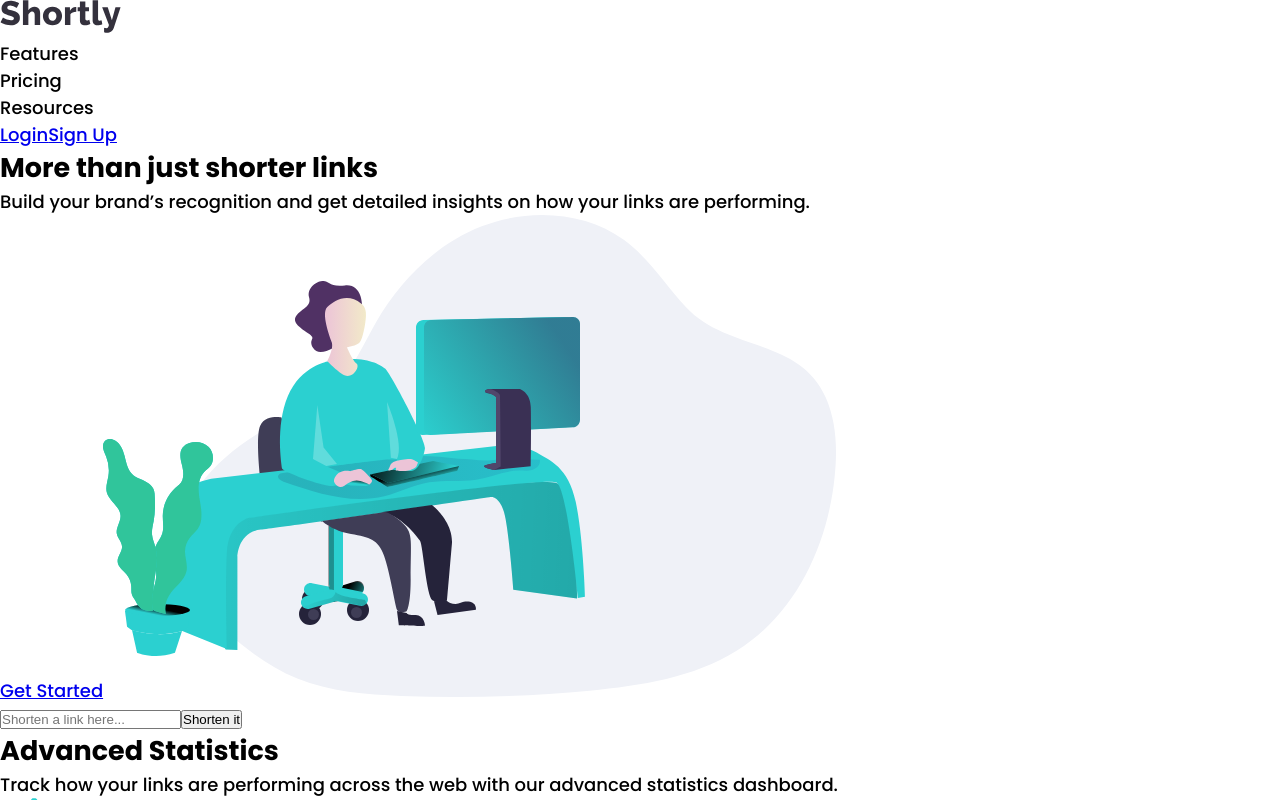
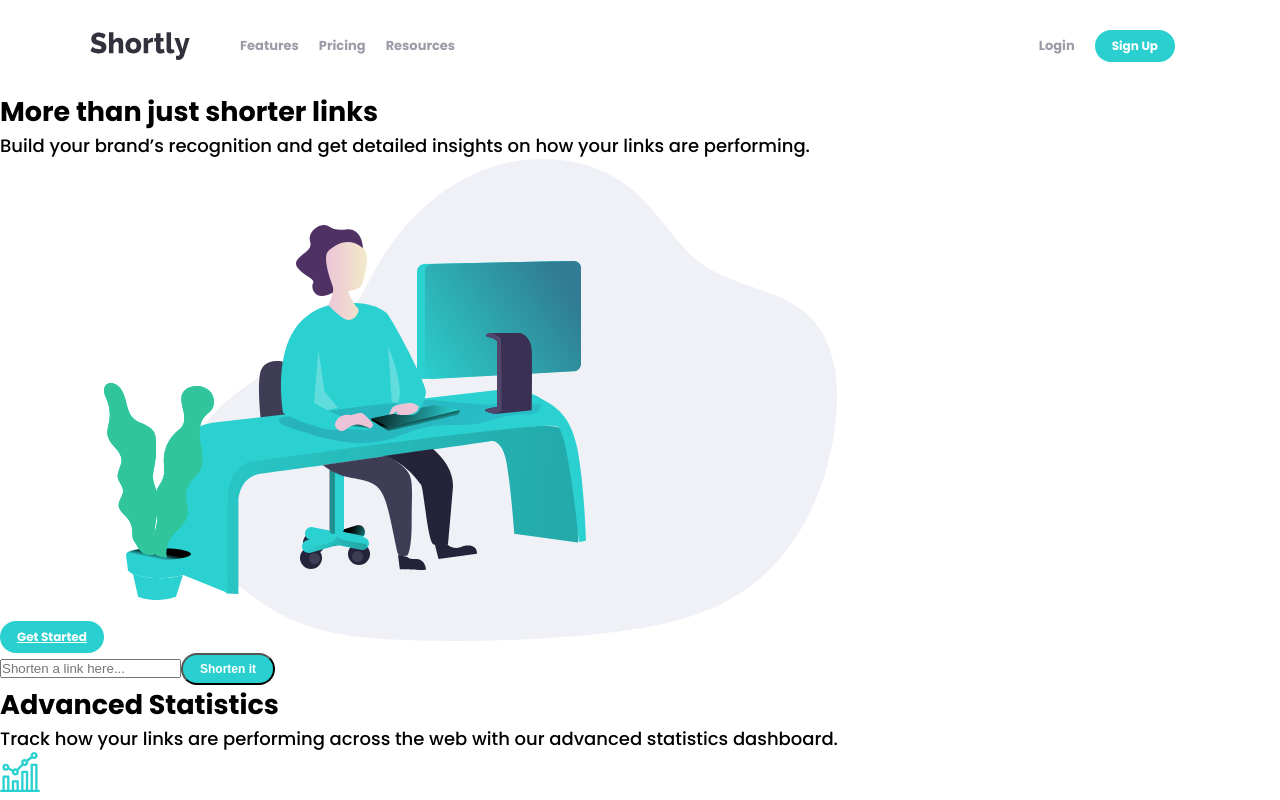
Before and after one commit to waleed-alfaifi/url-shortening-app, a React (Create React App) app: page / in a window 1280 px wide. Shown: the top 800 px of the page. Built offline with nearby package versions, Linux system fonts and the light colour scheme.

Commit message:
Completed navbar for desktop

```diff
--- a/public/css/main.css
+++ b/public/css/main.css
@@ -13,3 +13,228 @@ body {
   font-size: 1.8rem;
   font-family: 'Poppins', sans-serif;
 }
+
+.mt-1 {
+  margin-top: 1rem !important;
+}
+
+.mt-2 {
+  margin-top: 2rem !important;
+}
+
+.mt-3 {
+  margin-top: 3rem !important;
+}
+
+.mt-4 {
+  margin-top: 4rem !important;
+}
+
+.mt-5 {
+  margin-top: 5rem !important;
+}
+
+.mt-6 {
+  margin-top: 6rem !important;
+}
+
+.mt-7 {
+  margin-top: 7rem !important;
+}
+
+.mt-8 {
+  margin-top: 8rem !important;
+}
+
+.mt-9 {
+  margin-top: 9rem !important;
+}
+
+.mt-10 {
+  margin-top: 10rem !important;
+}
+
+.mr-1 {
+  margin-right: 1rem !important;
+}
+
+.mr-2 {
+  margin-right: 2rem !important;
+}
+
+.mr-3 {
+  margin-right: 3rem !important;
+}
+
+.mr-4 {
+  margin-right: 4rem !important;
+}
+
+.mr-5 {
+  margin-right: 5rem !important;
+}
+
+.mr-6 {
+  margin-right: 6rem !important;
+}
+
+.mr-7 {
+  margin-right: 7rem !important;
+}
+
+.mr-8 {
+  margin-right: 8rem !important;
+}
+
+.mr-9 {
+  margin-right: 9rem !important;
+}
+
+.mr-10 {
+  margin-right: 10rem !important;
+}
+
+.mb-1 {
+  margin-bottom: 1rem !important;
+}
+
+.mb-2 {
+  margin-bottom: 2rem !important;
+}
+
+.mb-3 {
+  margin-bottom: 3rem !important;
+}
+
+.mb-4 {
+  margin-bottom: 4rem !important;
+}
+
+.mb-5 {
+  margin-bottom: 5rem !important;
+}
+
+.mb-6 {
+  margin-bottom: 6rem !important;
+}
+
+.mb-7 {
+  margin-bottom: 7rem !important;
+}
+
+.mb-8 {
+  margin-bottom: 8rem !important;
+}
+
+.mb-9 {
+  margin-bottom: 9rem !important;
+}
+
+.mb-10 {
+  margin-bottom: 10rem !important;
+}
+
+.ml-1 {
+  margin-left: 1rem !important;
+}
+
+.ml-2 {
+  margin-left: 2rem !important;
+}
+
+.ml-3 {
+  margin-left: 3rem !important;
+}
+
+.ml-4 {
+  margin-left: 4rem !important;
+}
+
+.ml-5 {
+  margin-left: 5rem !important;
+}
+
+.ml-6 {
+  margin-left: 6rem !important;
+}
+
+.ml-7 {
+  margin-left: 7rem !important;
+}
+
+.ml-8 {
+  margin-left: 8rem !important;
+}
+
+.ml-9 {
+  margin-left: 9rem !important;
+}
+
+.ml-10 {
+  margin-left: 10rem !important;
+}
+
+.header {
+  display: flex;
+  align-items: center;
+  padding: 3rem 2rem;
+}
+
+.header__logo {
+  width: 10rem;
+}
+
+.navbar {
+  display: flex;
+  width: 100%;
+}
+
+.navbar a {
+  text-decoration: none;
+}
+
+.navbar__list {
+  list-style: none;
+  display: flex;
+}
+
+.navbar__item:not(:last-child) {
+  margin-right: 2rem;
+}
+
+.navbar__link {
+  color: #9e9aa7;
+  font-size: 1.3rem;
+  font-weight: 700;
+}
+
+.navbar__link:hover, .navbar__link:focus, .navbar__link:active {
+  color: #232127;
+}
+
+.btn {
+  display: inline-block;
+  color: #000000;
+  padding: 0.7rem 1.7rem;
+  border-radius: 3rem;
+  font-size: 1.2rem;
+  font-weight: 700;
+}
+
+.btn:hover {
+  color: #ffffff;
+  background-color: #bfbfbf;
+}
+
+.btn--primary {
+  color: #ffffff;
+  background-color: #2acfcf;
+}
+
+.btn--primary:hover {
+  background-color: #7ce4e4;
+}
+
+.btn--primary:focus, .btn--primary:active {
+  color: #232127;
+}
--- a/src/App.js
+++ b/src/App.js
@@ -2,9 +2,9 @@ import React from 'react';
 import Navbar from './components/Navbar';
 import Showcase from './components/Showcase';
 import Shorten from './components/Shorten';
-import Features from './Layout/Features';
-import CTA from './Layout/CTA';
-import Footer from './Layout/Footer';
+import Features from './layout/Features';
+import CTA from './layout/CTA';
+import Footer from './layout/Footer';
 
 function App() {
   return (
--- a/src/components/Navbar.js
+++ b/src/components/Navbar.js
@@ -3,22 +3,40 @@ import logo from '../images/logo.svg';
 
 const Navbar = () => {
   return (
-    <div>
-      <img src={logo} alt="Shortly Logo" />
-      <nav>
-        <ul className="main-navigation">
-          <li className="main-navigation__item">Features</li>
-          <li className="main-navigation__item">Pricing</li>
-          <li className="main-navigation__item">Resources</li>
-          <a href="#" className="btn">
-            Login
-          </a>
-          <a href="#" className="btn btn--primary">
-            Sign Up
-          </a>
+    <header className="container header">
+      <img src={logo} alt="Shortly Logo" className="header__logo" />
+      <nav className="navbar">
+        <ul className="navbar__list ml-5">
+          <li className="navbar__item">
+            <a href="#" className="navbar__link">
+              Features
+            </a>
+          </li>
+          <li className="navbar__item">
+            <a href="#" className="navbar__link">
+              Pricing
+            </a>
+          </li>
+          <li className="navbar__item">
+            <a href="#" className="navbar__link">
+              Resources
+            </a>
+          </li>
+        </ul>
+        <ul className="navbar__list ml-auto mr-lg-4">
+          <li className="navbar__item">
+            <a href="#" className="navbar__link">
+              Login
+            </a>
+          </li>
+          <li className="navbar__item">
+            <a href="#" className="btn btn--primary">
+              Sign Up
+            </a>
+          </li>
         </ul>
       </nav>
-    </div>
+    </header>
   );
 };
 
--- /dev/null
+++ b/src/sass/components/_btn.scss
@@ -0,0 +1,27 @@
+.btn {
+  display: inline-block;
+  color: #000000;
+  padding: 0.7rem 1.7rem;
+  border-radius: 3rem;
+  font-size: 1.2rem;
+  font-weight: 700;
+
+  &:hover {
+    color: #ffffff;
+    background-color: $gray-color;
+  }
+
+  &--primary {
+    color: #ffffff;
+    background-color: $primary-color;
+
+    &:hover {
+      background-color: lighten($primary-color, 20);
+    }
+
+    &:focus,
+    &:active {
+      color: $dark-violet;
+    }
+  }
+}
--- /dev/null
+++ b/src/sass/components/_navbar.scss
@@ -0,0 +1,31 @@
+.navbar {
+  display: flex;
+  width: 100%;
+
+  a {
+    text-decoration: none;
+  }
+
+  &__list {
+    list-style: none;
+    display: flex;
+  }
+
+  &__item {
+    &:not(:last-child) {
+      margin-right: 2rem;
+    }
+  }
+
+  &__link {
+    color: $grayish-violet;
+    font-size: 1.3rem;
+    font-weight: 700;
+
+    &:hover,
+    &:focus,
+    &:active {
+      color: $dark-violet;
+    }
+  }
+}
--- a/src/sass/main.scss
+++ b/src/sass/main.scss
@@ -1,3 +1,6 @@
 @import 'variables/variables';
 @import 'base/base';
+@import 'utils/utils';
 @import 'layout/layout';
+@import 'components/navbar';
+@import 'components/btn';
```
Also changed, not shown: src/sass/layout/_layout.scss (+9 -0 lines), src/sass/utils/_utils.scss (added, +7 -0 lines), src/sass/variables/_variables.scss (+9 -0 lines).
